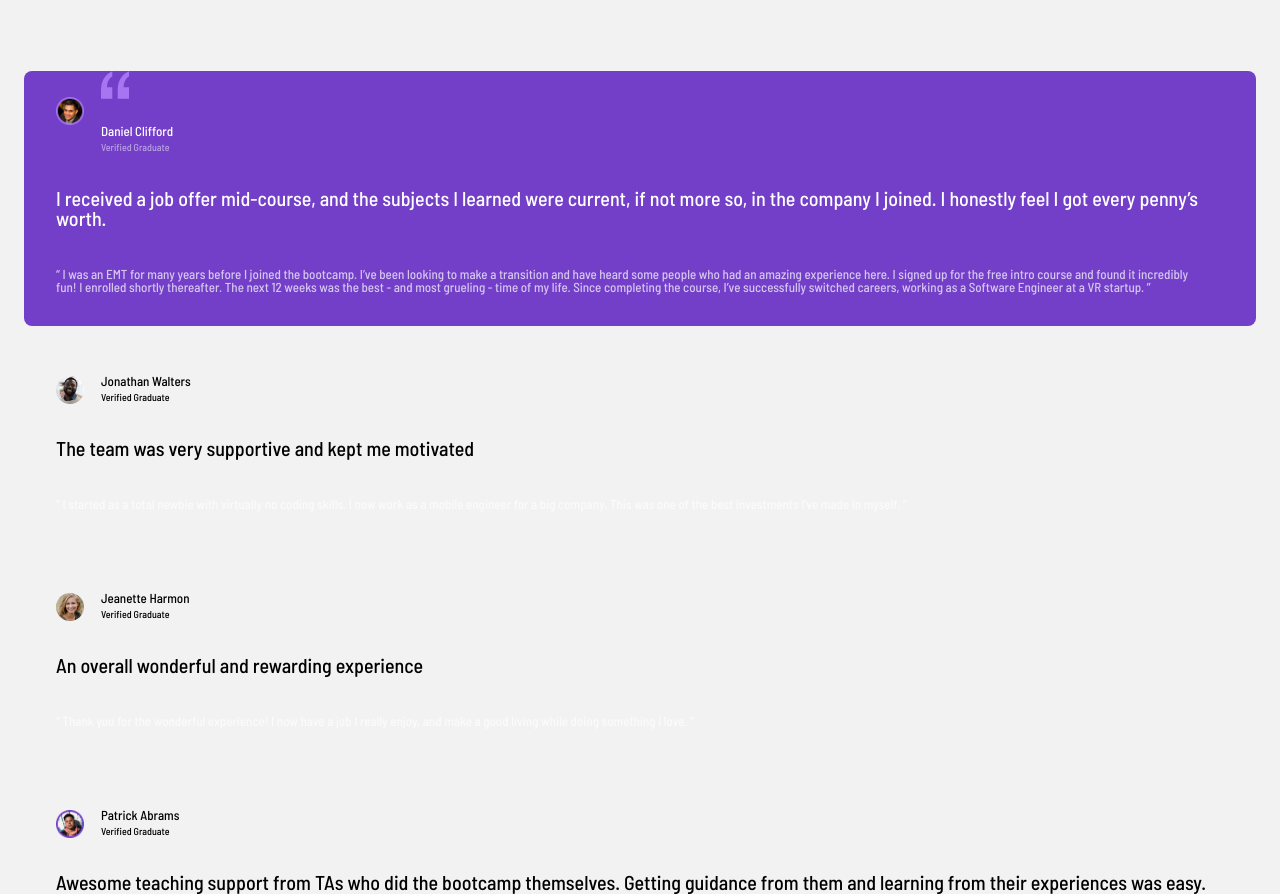
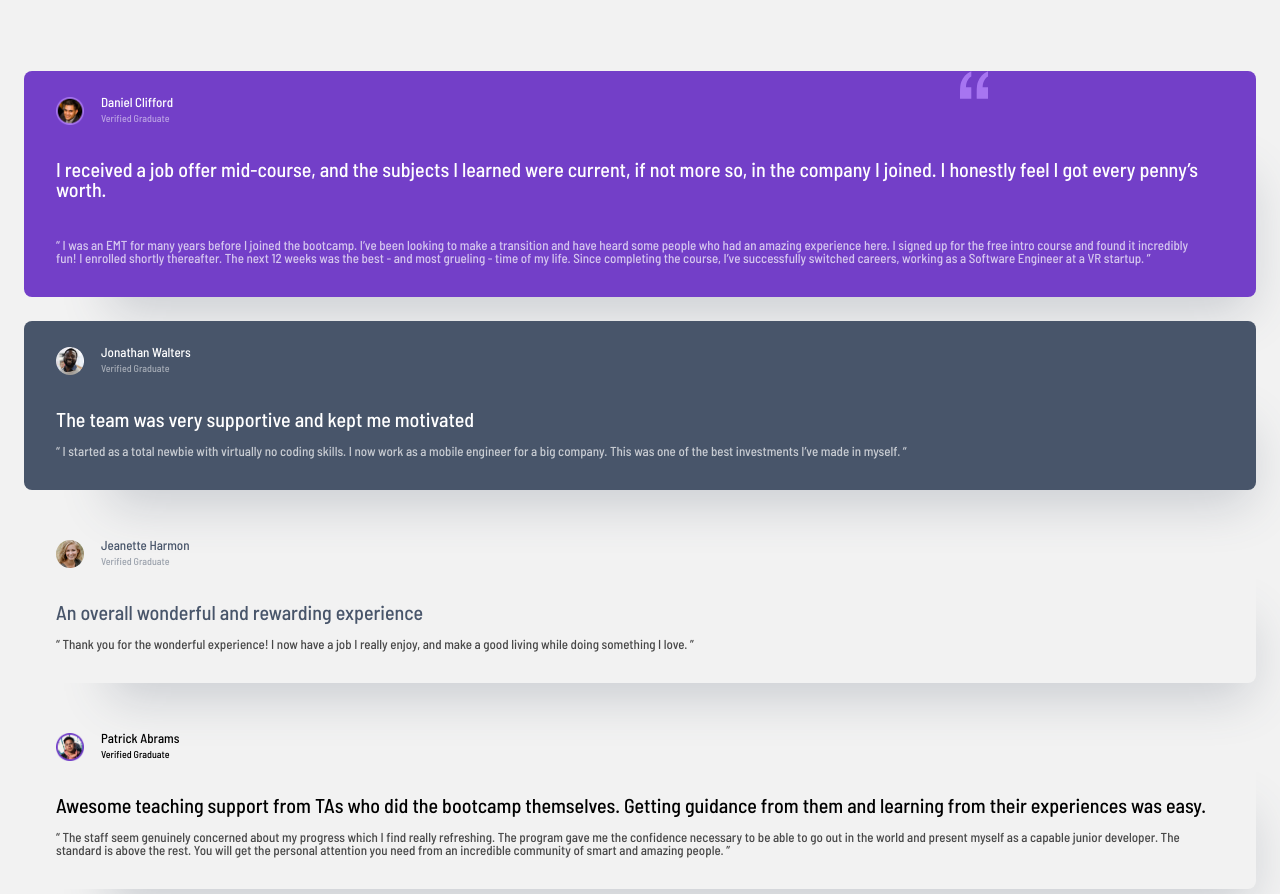
Before and after one commit to natsmarinho/testimonials-grid-section, a plain HTML site: page index.html in a window 1280 px wide. Shown: the top 894 px of the page. Drawn offline with Linux system fonts and the light colour scheme.

Commit message:
Estilos nas seções 2 e 3 adicionadas

```diff
--- a/index.html
+++ b/index.html
@@ -12,9 +12,8 @@
 
     <main>
         <section class="secao-comentario">
-
+            <img src="./src/imagens/aspass.svg" class="aspas" alt="Foto do símbolo aspas">
             <div class="user-info">
-                <img src="./src/imagens/aspass.svg" alt="">
                 <img src="./src/imagens/daniel-profile-photo.png" class="foto-perfil" alt="Foto de perfil do usuário: Daniel Clifford">
                 <h1 class="nome-titulo">Daniel Clifford</h1>
                 <p class="coment-paragraph">Verified Graduate</p>
@@ -22,34 +21,34 @@
 
             <div class="comentario">
 
-                <h2 class="titulo-comentario">I received a job offer mid-course, and the subjects I learned were current, if not more so, in the company I joined. I honestly feel I got every penny’s worth.</h2>
+                <h2 class="titulo-comentario" id="secundario">I received a job offer mid-course, and the subjects I learned were current, if not more so, in the company I joined. I honestly feel I got every penny’s worth.</h2>
 
-                <p>“ I was an EMT for many years before I joined the bootcamp. I’ve been looking to make a transition and have heard some people who had an amazing experience here. I signed up for the free intro course and found it incredibly fun! I enrolled shortly thereafter. The next 12 weeks was the  best - and most grueling - time of my life. Since completing the course, I’ve  successfully switched careers, working as a Software Engineer at a VR startup. ”</p>
+                <p class="comentario-secundario">“ I was an EMT for many years before I joined the bootcamp. I’ve been looking to make a transition and have heard some people who had an amazing experience here. I signed up for the free intro course and found it incredibly fun! I enrolled shortly thereafter. The next 12 weeks was the  best - and most grueling - time of my life. Since completing the course, I’ve  successfully switched careers, working as a Software Engineer at a VR startup. ”</p>
             </div>
         </section>
 
         <section class="secao-comentario">
             <div class="user-info">
                 <img src="./src/imagens/jonathan-profile-photo.png" class="foto-perfil" alt="Foto de perfil do usuário: Jonathan Walters">
-                <h1>Jonathan Walters</h1>
-                <p>Verified Graduate</p>
+                <h1 class="nome-titulo">Jonathan Walters</h1>
+                <p class="coment-paragraph">Verified Graduate</p>
             </div>
 
             <div class="comentario">
-                <h2>The team was very supportive and kept me motivated</h2>
-                <p>“ I started as a total newbie with virtually no coding skills. I now work as a mobile engineer for a big company. This was one of the best investments I’ve made in myself. “</p>
+                <h2 class="titulo-comentario">The team was very supportive and kept me motivated</h2>
+                <p class="comentario-secundario">“ I started as a total newbie with virtually no coding skills. I now work as a mobile engineer for a big company. This was one of the best investments I’ve made in myself. “</p>
             </div>
         </section>
 
         <section class="secao-comentario">
             <div class="user-info">
                 <img src="./src/imagens/jeanette-profile-photo.png" class="foto-perfil" alt="Imagem de perfil do usuário: Jeanette Harmon">
-                <h1>Jeanette Harmon</h1>
-                <p>Verified Graduate</p>
+                <h1 class="titulo-secundario">Jeanette Harmon</h1>
+                <p class="graduate">Verified Graduate</p>
             </div>
 
             <div class="comentario">
-                <h2>An overall wonderful and rewarding experience</h2>
+                <h2 class="titulo-comentario-secundario">An overall wonderful and rewarding experience</h2>
                 <p>“ Thank you for the wonderful experience! I now have a job I really enjoy, and make a good living while doing something I love. ”</p>
             </div>
         </section>
--- a/src/css/style.css
+++ b/src/css/style.css
@@ -4,6 +4,7 @@
     font-size: 62.5%;
     --name-color: #ffffff;
     --comentario-secundario: #48556A;
+    --space: 2.4rem;
 }
 
 body{
@@ -19,11 +20,17 @@ main:first-child{
     margin-bottom: 2.4rem;
     border-radius: .8rem;
     margin-inline: 2.4rem;
+    box-shadow: 40px 60px 50px -47px rgba(72, 85, 106, 0.247378);
 }
 
 .secao-comentario:nth-child(1){
     background: #733FC8;
 }
+
+.secao-comentario:nth-child(2){
+    background: #48556A;
+}
+
 
 .secao-comentario img{
     width: 2.8rem;
@@ -43,6 +50,11 @@ main:first-child{
     font-size: 1.3rem;
 }
 
+.aspas{
+    position: absolute;
+    left: 75%;
+}
+
 .nome-titulo{
     color: var(--name-color);
 }
@@ -57,7 +69,6 @@ main:first-child{
 }
 
 .comentario p{
-    color: var(--name-color);
     opacity: 0.7;
     font-size: 1.3rem;
     padding: 0 4.8rem 3.2rem 3.2rem;
@@ -65,9 +76,25 @@ main:first-child{
 
 .comentario h2{
     font-size: 2rem;
-    padding: 1.8rem 3.2rem 4rem;
+    padding: 1.8rem 3.2rem 1.6rem;
+}
+
+#secundario{
+    padding-bottom: 4rem;
 }
 
 .titulo-comentario{
     color: var(--name-color);
 }
+
+.titulo-secundario, .graduate, .titulo-comentario-secundario, .cometario-secundario{
+    color: var(--comentario-secundario);
+}
+
+.graduate{
+    opacity: 0.5;
+}
+
+.comentario-secundario{
+    color: var(--name-color)
+}
```
